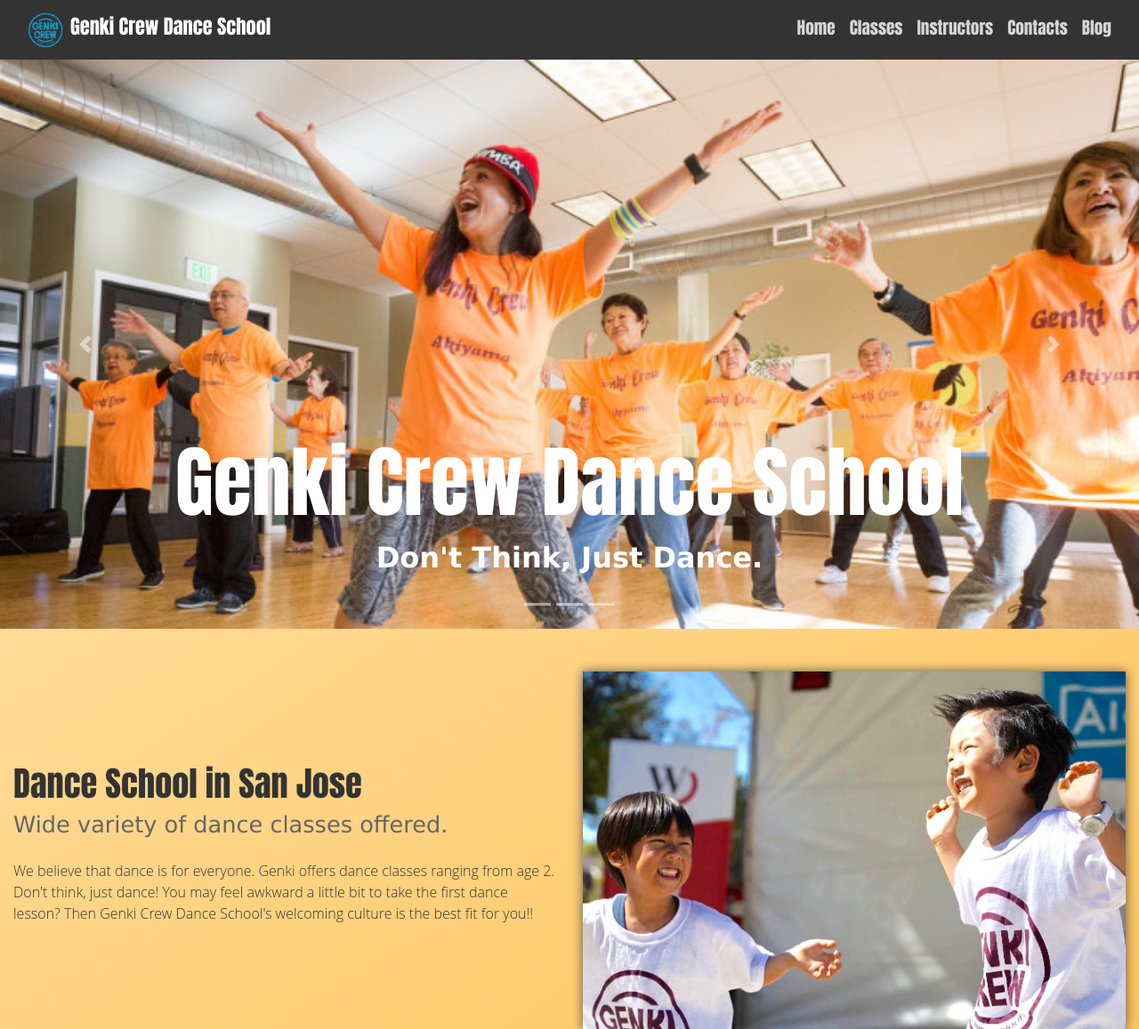
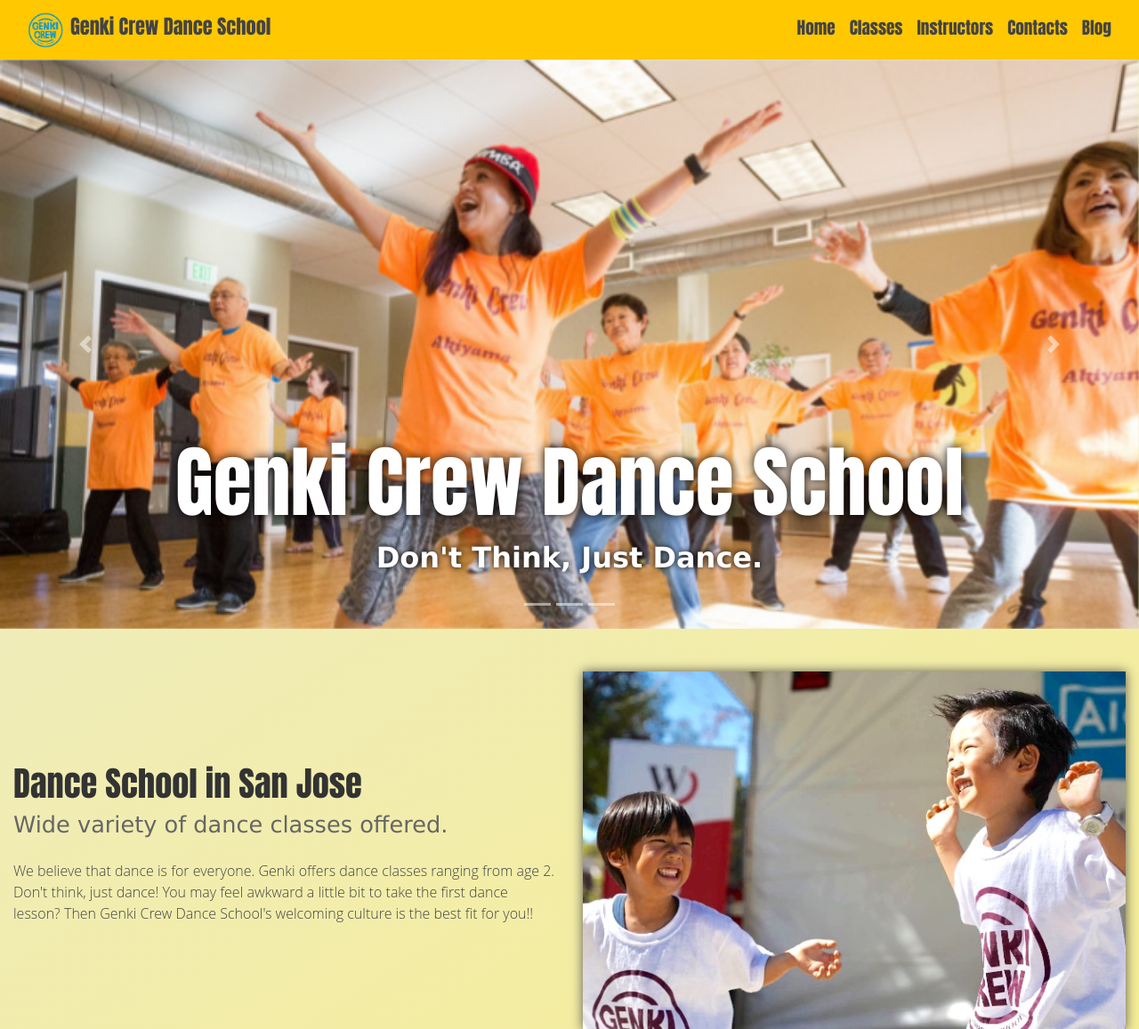
Before and after one commit to daichi-yoshikawa/genki-web, a Flask app: page / in a window 1280 px wide. Shown: the top 1157 px of the page at 89% size. Run offline with Flask 2, Linux system fonts and the light colour scheme; some libraries are stand-ins or nearby versions.

Commit message:
Updated colors.

```diff
--- a/app/static/css/shared_style.css
+++ b/app/static/css/shared_style.css
@@ -126,6 +126,7 @@
 }
 .navbar-toggler-icon {
     outline: 0;
+    color: black;
 }
 nav .navbar-toggler {
     outline: 0;
@@ -134,6 +135,7 @@
     height: var(--nav-logo-height);
 }
 nav .nav-logo-text {
+    color: var(--nav-logo-text-color);
     font-size: var(--nav-logo-text-font-size);
     font-family: var(--nav-logo-text-font);
 }
@@ -191,7 +193,6 @@
 .ss-div-h-centered {
     display: table;
     margin: 0 auto;
-    border 1px solid black;
 }
 
 /* Usage Example:
--- a/app/static/css/style.css
+++ b/app/static/css/style.css
@@ -47,26 +47,30 @@
 }
 
 .fa-envelope {
-    color: white;
+    color: var(--main-color);
 }
 .fa-map-marker-alt {
-    color: var(--dark-accent-color);
+    color: var(--main-color);
 }
 .fa-ticket-alt {
+    color: var(--main-color);
+}
+.fa-ticket-alt.free-ticket {
     color: black;
     rotate: 120deg;
-    transition: 1.0s;
 }
 
 /* index.html */
 #index-page #custom-carousel-main .carousel-caption h1 {
     font-family: Impact, Fantasy, 'Arial Black', Sans-serif;
+    text-shadow: 0 0 12px var(--text-shadow-color);
 }
 
 #index-page #custom-carousel-main .carousel-caption p {
     font-family: 'Verdana', 'Tahoma', 'Arial Black', Sans-serif;
     font-size: 2.0rem;
     font-weight: bold;
+    text-shadow: 0 0 6px var(--text-shadow-color);
 }
 
 #index-page #custom-carousel-main .carousel-item img {
--- a/app/static/css/variable.css
+++ b/app/static/css/variable.css
@@ -8,39 +8,44 @@
     --nav-item-font: Impact, Fantasy, 'Arial Black', Sans-serif;
     --email-font: 'Lucida Console', 'Lucida Sans Typewriter', 'Andale Mono', Consolas, 'Courier', 'Courier New', Monospace;
     --notation-font: var(--main-font);
-    --accordion-toggle-text-font: var(--main-font-family);
+    --accordion-toggle-text-font: var(--main-font);
 
     --main-width: 100%;
     --main-height: 100%;
     --main-container-width: 1400px;
-    --main-color: #333333;
-    --main-a-hover-color: #020202;
-    --main-a-color: #020202;
+    --main-color: #444444;
+    --main-a-hover-color: var(--main-color);
+    --main-a-color: var(--main-color);
     --main-font-size: medium;
     --main-font-weight: 100;
-    --main-effect-color: #fec400;
+    --main-theme-color: rgb(255, 200, 0); /* mango */
+    --main-theme-color-sm-opacity: rgba(255, 200, 0, .2); /* mango */
+    --main-theme-color-md-opacity: rgba(255, 200, 0, .5); /* mango */
+    --main-theme-color-lg-opacity: rgba(255, 200, 0, .75); /* mango */
+    --main-effect-color: rgb(79, 134, 247); /* blueberry */
     --main-effect-color-md-opacity: rgba(254, 196, 0, .5);
     --main-effect-color-sm-opacity: rgba(254, 196, 0, .2);
-    --main-first-background-color: rgba(255, 165, 0, .15);
-    --main-second-background-color: rgba(255, 165, 0, .75);
-    --first-accent-color: rgba(255, 165, 0, 1);
-    --second-accent-color: rgba(180, 32, 0, .5);
-    --bright-accent-color: rgba(254, 196, 0, .5);
-    --dark-accent-color: rgba(255, 69, 0, 1);
-    --a-font-color: #020202;
+    --main-first-background-color: rgba(155, 155, 0, .1);
+    --main-second-background-color: rgba(251, 236, 93, .75); /* corn */
+    --first-accent-color: var(--main-theme-color);
+    --second-accent-color: rgba(251, 236, 93, 1);
+    --bright-accent-color: rgba(255, 255, 0, .1);
+    --dark-accent-color: #EE7600; /* deep orange */
+    --a-font-color: var(--main-color);
     --a-outline: 0; /* 0, 2px dashed black, etc. */
     --ul-padding-left: 0;
-    --footer-background-color: #333333;
-    --footer-color: #707070;
+    --footer-background-color: var(--main-theme-color);
+    --footer-color: var(--main-color);
     --footer-h1-font-size: 1.2rem;
     --footer-h1-font-weight: none;
     --footer-fa-font-size: 30px;
     --footer-fa-vertical-align: middle;
-    --nav-background-color: #333333;
+    --nav-background-color: var(--main-theme-color);
     --nav-logo-height: 40px;
     --nav-logo-text-font-size: 1.4rem;
+    --nav-logo-text-color: var(--main-color);
 
-    --nav-item-color: #d5d5d5;
+    --nav-item-color: var(--main-color);
     --nav-item-font-size: 1.2rem;
     --nav-item-weight: bold;
     --nav-item-side-bar-effect-thickness: 4px;
@@ -71,17 +76,18 @@
 
     /* shadow */
     --box-shadow-color: #555555;
+    --text-shadow-color: #000;
 
     /* Images */
 
     /* icon */
     --accordion-toggle-font-family: 'FontAwesome';
-    --accordion-toggle-collapsed-content: '\f101';
-    --accordion-toggle-content: '\f103';
+    --accordion-toggle-collapsed-content: '\f0ab';
+    --accordion-toggle-content: '\f0aa';
     --accordion-toggle-font-size: 1.2rem;
     --accordion-toggle-font-weight: bold;
-    --accordion-toggle-collapsed-color: var(--second-accent-color);
-    --accordion-toggle-color: var(--second-accent-color);
+    --accordion-toggle-collapsed-color: var(--dark-accent-color);
+    --accordion-toggle-color: var(--dark-accent-color);
     --accordion-toggle-vertical-align: middle;
     --accordion-toggle-text-font-size: var(--main-font-size);
 }
--- /dev/null
+++ b/app/templates/.#instructors.html
@@ -0,0 +1 @@
+daichi@daichi-pc.5786:1591354955
--- a/app/templates/contacts.html
+++ b/app/templates/contacts.html
@@ -19,13 +19,13 @@
               <i class="fas fa-envelope mr-2 mt-1 ss-v-centered"></i>
               <span class="email font-weight-bold">genkicrewdanceschool@gmail.com</span>
               <a type="button" @click="doCopy"><i class="far fa-copy ss-vcentered" title="Copy Genki's E-mail Address"></i></a>
-              <br><span class="small notation-text">We can respond in Japanese.</span>
+              <br><span class="small notation-text font-weight-bold">We can respond in Japanese.</span>
             </p>
             <p>
               <i class="fas fa-map-marker-alt mr-2"></i>
-              <span class="font-weight-bold">Harmony Club, 1777 Saratoga Ave., San Jose</span><br>
-              <i class="fas fa-map-marker-alt mr-2"></i><span class="font-weight-bold">Akiyama Wellness Center, 110 Jackson St., San Jose</span><br>
-              <span class="small notation-text">Studio location differs depending on a class. See <router-link to="/classes/#"><span class="notation-text font-weight-bold">Classes</span></router-link> page for more details.</span>
+              <span class="font-weight-normal">Harmony Club, 1777 Saratoga Ave., San Jose</span><br>
+              <i class="fas fa-map-marker-alt mr-2"></i><span class="font-weight-normal">Akiyama Wellness Center, 110 Jackson St., San Jose</span><br>
+              <span class="small notation-text font-weight-bold">Studio location differs depending on a class.<br>See <router-link to="/classes/#"><u class="notation-text">Classes</u></router-link> page for more details.</span>
             </p>
           </div>
         </div>
--- a/app/templates/main.html
+++ b/app/templates/main.html
@@ -21,7 +21,7 @@
 </head>
 <body>
   <div id="app">
-    <nav class="navbar navbar-expand-lg navbar-dark sticky-top">
+    <nav class="navbar navbar-expand-lg navbar-light sticky-top">
       <div class="container" id="nav-container">
         <router-link to="/" class="navbar-brand mb-0 h1 font-weight-bold">
           <img src="{{ url_for('static', filename='img/genki_logo.png') }}" class="nav-logo ss-vcentered mr-2"><span class="nav-logo-text d-none d-sm-inline-block">Genki Crew Dance School</span>
@@ -53,7 +53,7 @@
     <div class="container mt-5 mp-5">
       <hr>
       <div class="contact-us text-center ss-fadein ss-fadein-very-slow">
-        <h3 class="display-4 pt-5 mb-4">Free Trial Lesson<i class="fas fa-ticket-alt ml-3 "></i></h3>
+        <h3 class="display-4 pt-5 mb-4">Free Trial Lesson<i class="fas fa-ticket-alt free-ticket ml-3 "></i></h3>
         <div class="ss-div-h-centered">
           <p class="lead">
             Your first lesson is considered a trial lesson, and it is absolutely free.
```
Also changed, not shown: other parts of app/static/css/style.css (+32 -8 lines), app/templates/classes.html (+27 -50 lines), 1 other file.
